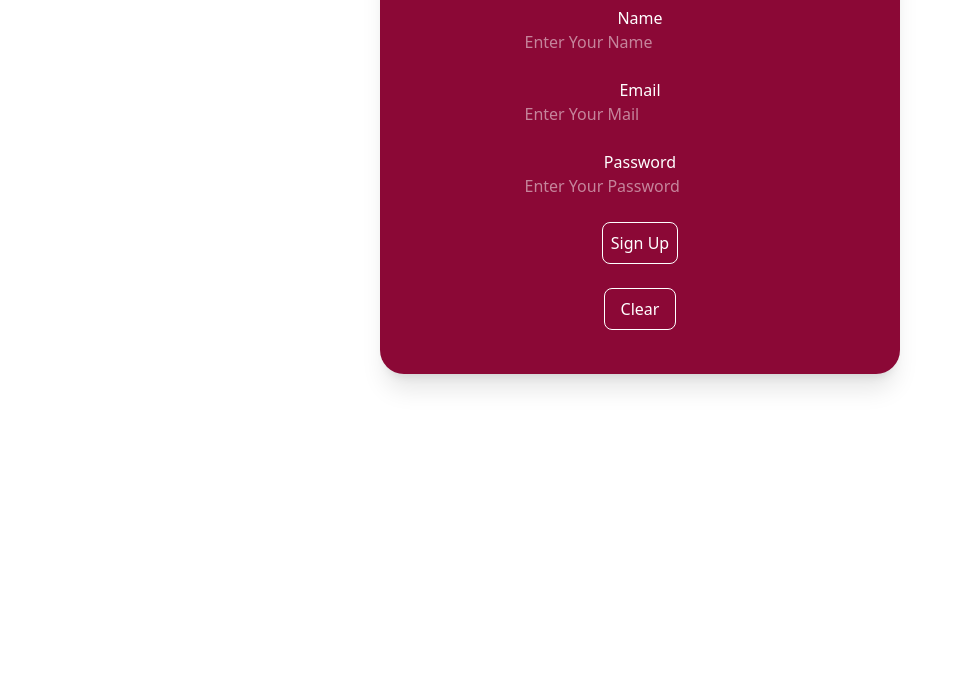
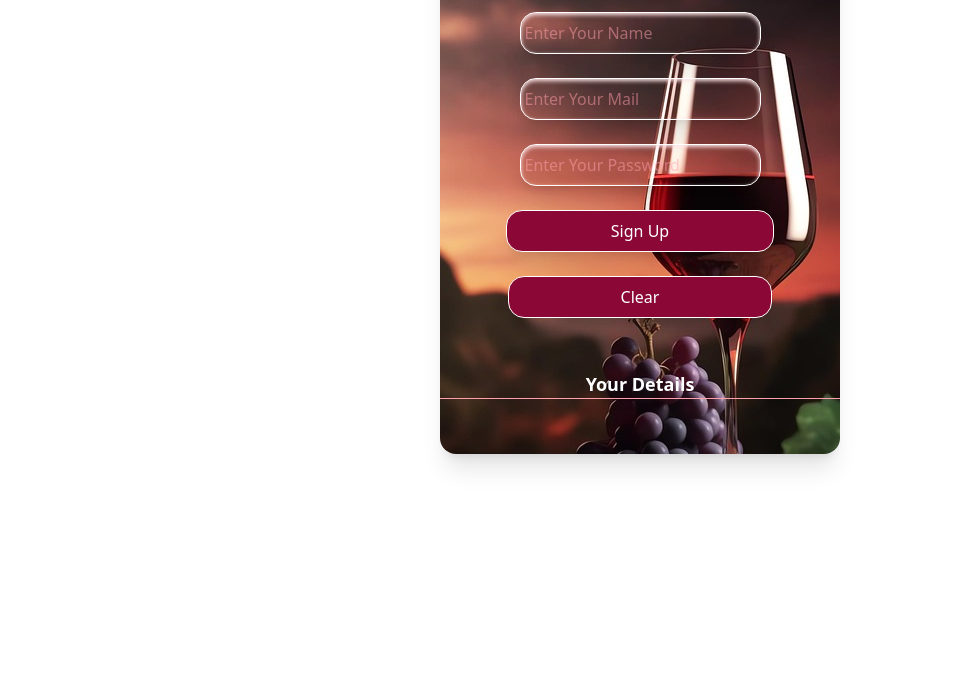
Before and after one commit to Iniyan-Uki/Assainment-05, a plain HTML site: page signUp.html in a window 1280 px wide. Shown: the part 106-800 px from the top of the page, without its empty margins (0-963 px from the left). Drawn offline with nearby package versions, Linux system fonts and the light colour scheme.

Commit message:
Enhance Style of Sign up page

```diff
--- a/Assets/style.css
+++ b/Assets/style.css
@@ -15,6 +15,8 @@ html {
 
 
 }
+
+
 .mynav
 {
     z-index: 1;
--- a/signUp.html
+++ b/signUp.html
@@ -5,35 +5,44 @@
     <meta charset="UTF-8">
     <meta name="viewport" content="width=device-width, initial-scale=1.0">
     <script src="https://unpkg.com/@tailwindcss/browser@4"></script>
+    <link rel="stylesheet" href="./Assets/style.css">
     <title>Sign Up</title>
 </head>
 
 <body>
-<button class="bg-rose-900 text-white rounded-3xl px-4 py-2"><a href="./index.html">Home</a></button>
+    <button class="bg-rose-900 text-white rounded-3xl px-4 py-2"><a href="./index.html">Home</a></button>
 
 
 
-    <form id="signupForm" class="rounded-3xl shadow-xl mx-auto bg-rose-900 text-center text-white w-130 h-110">
-        <h1 class="text-4xl pb-8">Sign Up </h1>
-
-        <label class="mx-10 ">Name</label><br>
-        <input id="name" type="text" placeholder="Enter Your Name " name="uname"><br><br>
-
-        <label class="">Email</label><br>
-        <input type="text" id="email" placeholder="Enter Your Mail" name="email"><br><br>
-
-        <label>Password</label><br>
-        <input type="password" id="password" placeholder="Enter Your Password" name="pw"><br><br>
-
-        <input class="border-1 rounded-lg px-2 py-2" id="submit" type="submit" value="Sign Up"><br><br>
-         <input class="border-1 rounded-lg px-4 py-2" id="clearData" type="submit" value="Clear"><br>
+    <form id="signupForm"
+        class="bg-[url('/Assets/img/logo.jpg')] bg-fit  rounded-2xl  inset-shadow-lg border-t-6 border-gray-200  inset-shadow-rose-900 bg-gray-300 shadow-xl mx-auto bg-white text-center  text-rose-300 w-100 h-130">
+        <h1 class="text-4xl pb-8" >Sign Up </h1>
 
 
+        <input class="border-1 border-white font-medium rounded-2xl px-1 py-2 text-rose-300 inset-shadow-sm inset-shadow-rose-100 shadow-xl"
+            id="name" type="text" placeholder="Enter Your Name " name="uname"><br><br>
+
+
+        <input class="border-1 border-white  text-rose-300 font-medium rounded-2xl px-1 py-2 inset-shadow-sm inset-shadow-rose-100 shadow-xl"
+            type="text" id="email" placeholder="Enter Your Mail" name="email"><br><br>
+
+
+        <input class="border-1 border-white font-extralight font-medium text-rose-300 rounded-2xl px-1 py-2 inset-shadow-sm inset-shadow-rose-100 shadow-xl"
+            type="password" id="password" placeholder="Enter Your Password" name="pw"><br><br>
+
+        <input class=" text-white rounded-2xl bg-rose-900 border-1 hover:bg-gray-800 shadow-xl px-26 py-2" id="submit" type="submit"
+            value="Sign Up"><br><br>
+        <input class="text-white rounded-2xl bg-rose-900 border-1 hover:bg-gray-800 shadow-xl px-28 py-2" id="clearData" type="submit"
+            value="Clear"><br>
+
+        <div class="pt-13">
+            <p class="text-center font-black text-lg text-white">Your Details</p><hr>
+            <p id="savedName" class="text-center font-black text-lg text-white"></p>
+
+            <p id="savedEmail" class="text-center font-black text-lg text-white"></p>
+
+        </div>
     </form>
-    <p id="savedName"></p>
-
-    <p id="savedEmail"></p>
-
 
     <script src="./script.js"></script>
 </body>
```
